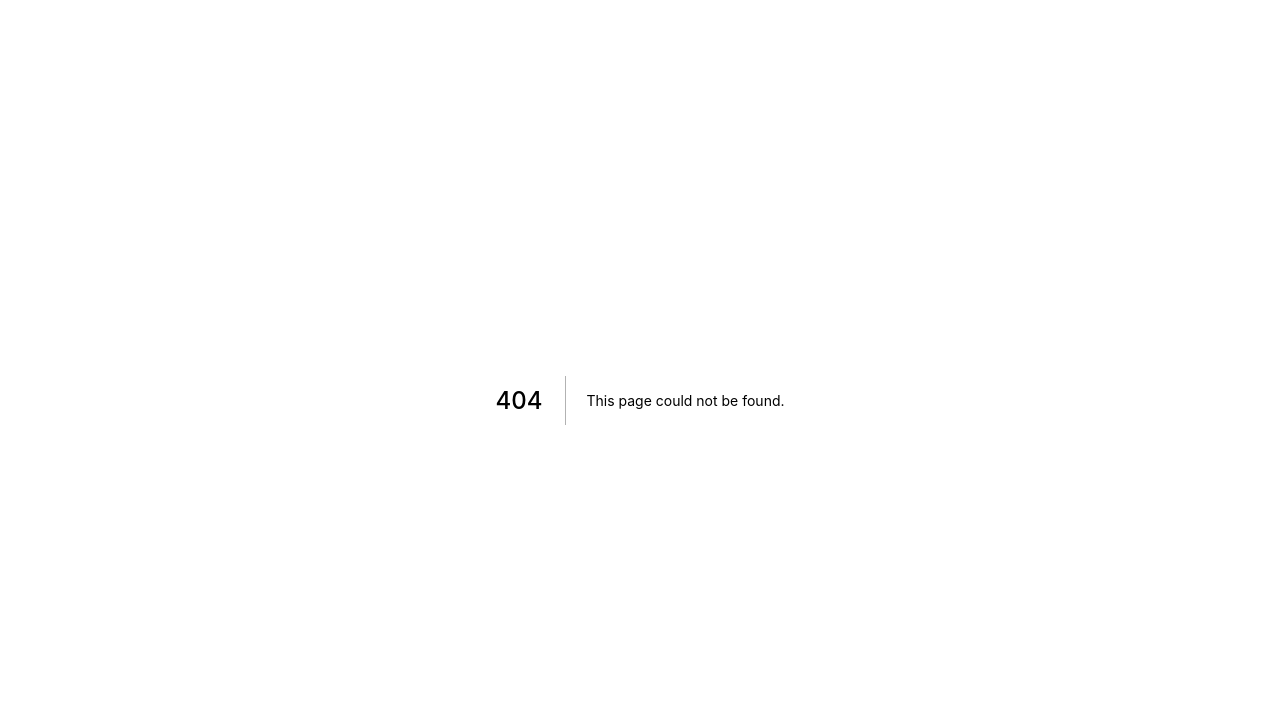
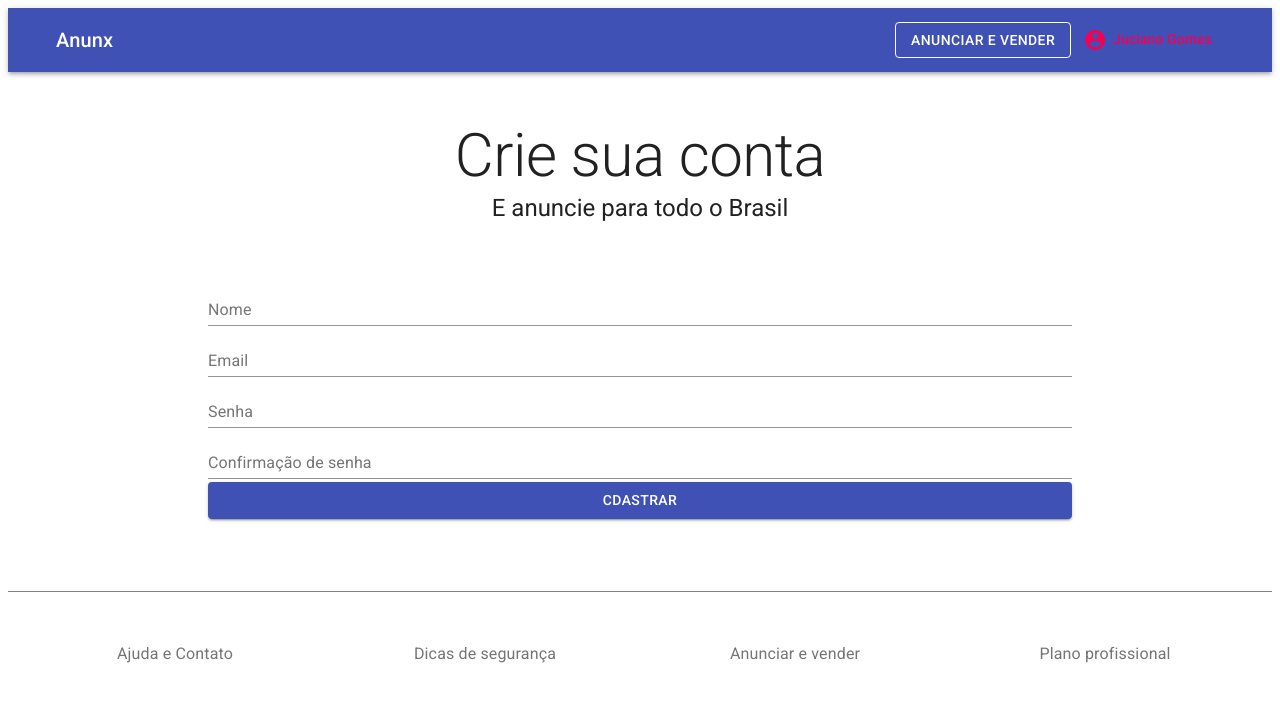
Before and after one commit to Juciano-Farias/anunx, a Next.js app: page /auth/singup in a window 1280 px wide. Before the commit this address had no page. Shown: the top 702 px of the page. Built offline with nearby package versions, Linux system fonts and the light colour scheme.

Commit message:
adicionando pagina singup e validacao do form

```diff
--- /dev/null
+++ b/pages/auth/singup/formValues.js
@@ -0,0 +1,31 @@
+ import * as yup from 'yup'
+
+ const initialValues = {
+    name: '',
+    email: '',
+    password: '',
+    passwordConf: '',
+
+}
+
+const validationSchema = yup.object().shape({
+    name: yup.string()
+        .required('Campo obrigatório'),
+
+    email: yup.string()
+        .email('Digite um email válido')
+        .required('Campo obrigatório'),
+
+    password: yup.string()
+        .required('Campo obrigatório'),
+
+    passwordConf: yup.number()
+        .required('Campo obrigatório')
+        .oneOf([yup.ref('password'), null], 'As senhas precisam ser iguais')
+
+})
+
+export {
+    initialValues,
+    validationSchema
+}
--- /dev/null
+++ b/pages/auth/singup/index.js
@@ -0,0 +1,124 @@
+import { Formik } from 'formik'
+
+import {
+    Box,
+    Container,
+    Typography,
+    FormControl,
+    InputLabel,
+    FormHelperText,
+    Input,
+    Button
+} from '@material-ui/core'
+
+import TemplateDefault from '../../../src/templates/Default'
+
+import useStyles from '../../auth/singup/styles'
+import { initialValues, validationSchema } from './formValues'
+
+const Singup = () => {
+    const classes = useStyles()
+
+    return(
+        <TemplateDefault>
+            <Container maxWidth="sm" component="main" className={classes.container}>
+                <Typography component="h2" variant="h2" align="center" color="textPrimary">
+                    Crie sua conta
+                </Typography>
+                <Typography component="h5" variant="h5" align="center" color="textPrimary">
+                    E anuncie para todo o Brasil
+                </Typography>
+            </Container>
+
+            <Container maxWidth="md">
+                <Box className={classes.box}>
+                    <Formik
+                        initialValues={initialValues}
+                        validationSchema={validationSchema}
+                        onSubmit={(values) => {
+                            console.log('ok, tudo certo!', values)
+                        }}
+                    >
+                        {
+                            ({
+                                touched,
+                                values,
+                                errors,
+                                handleChange,
+                                handleSubmit,
+                            }) => {
+                                return(
+                                    <form onSubmit={handleSubmit}>
+                                        <FormControl error={errors.name && touched.name} fullWidth>
+                                            <InputLabel className={classes.inputLabel}>Nome</InputLabel>
+                                                <Input
+                                                    name="name"
+                                                    value={values.name}
+                                                    onChange={handleChange}
+                                                />
+                                            <FormHelperText>
+                                                { errors.name && touched.name ? errors.name : null }
+                                            </FormHelperText>
+                                        </FormControl>
+
+                                        <FormControl error={errors.email && touched.email} fullWidth>
+                                            <InputLabel className={classes.inputLabel}>Email</InputLabel>
+                                                <Input
+                                                    name="email"
+                                                    type="email"
+                                                    value={values.email}
+                                                    onChange={handleChange}
+                                                />
+                                            <FormHelperText>
+                                                { errors.email && touched.email ? errors.email : null }
+                                            </FormHelperText>
+                                        </FormControl>
+
+                                        <FormControl error={errors.password && touched.password} fullWidth>
+                                        <InputLabel className={classes.inputLabel}>Senha</InputLabel>
+                                            <Input
+                                                name="password"
+                                                type='password'
+                                                value={values.password}
+                                                onChange={handleChange}
+                                            />
+                                        <FormHelperText>
+                                            { errors.password && touched.password ? errors.password : null }
+                                        </FormHelperText>
+                                    </FormControl>
+
+
+                                    <FormControl error={errors.passwordConf && touched.passwordConf} fullWidth>
+                                        <InputLabel className={classes.inputLabel}>Confirmação de senha</InputLabel>
+                                            <Input
+                                                name="passwordConf"
+                                                type='password'
+                                                value={values.passwordConf}
+                                                onChange={handleChange}
+                                            />
+                                        <FormHelperText>
+                                            { errors.passwordConf && touched.passwordConf ? errors.passwordConf : null }
+                                        </FormHelperText>
+                                    </FormControl>
+
+                                    <Button
+                                        type="submit"
+                                        fullWidth
+                                        variant="contained"
+                                        color="primary"
+                                        className={classes.submit}
+                                    >
+                                        Cdastrar
+                                    </Button>
+                                    </form>
+                                )
+                            }
+                        }
+                    </Formik>
+                </Box>
+            </Container>
+        </TemplateDefault>
+    )
+}
+
+export default Singup
--- /dev/null
+++ b/pages/auth/singup/styles.js
@@ -0,0 +1,13 @@
+import { makeStyles } from "@material-ui/core";
+
+const useStyles = makeStyles((theme) => ({
+    container: {
+        marginBottom: 30
+    },
+    box:{
+        backgroundColor: theme.palette.background.white,
+        padding: theme.spacing(3)
+    }
+}))
+
+export default useStyles
```
